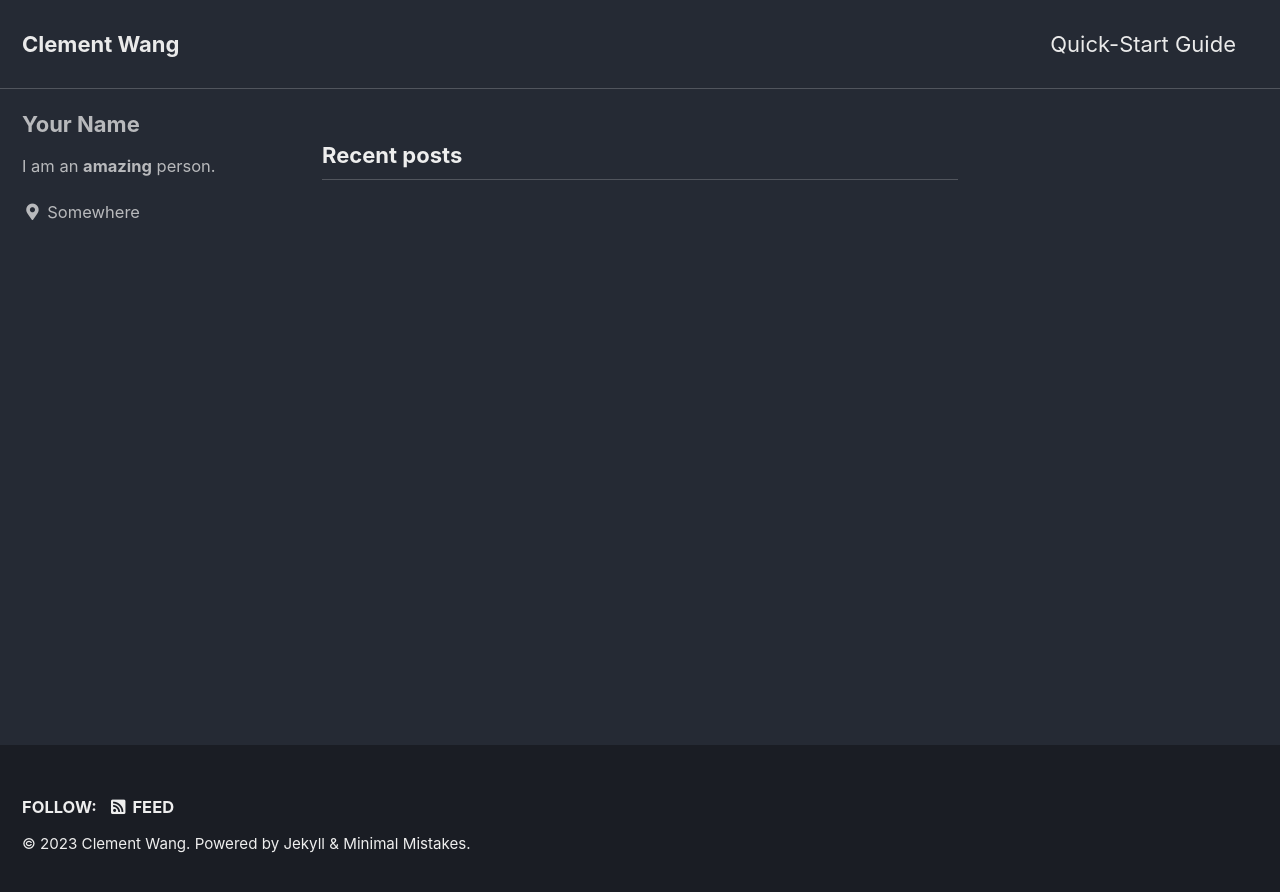
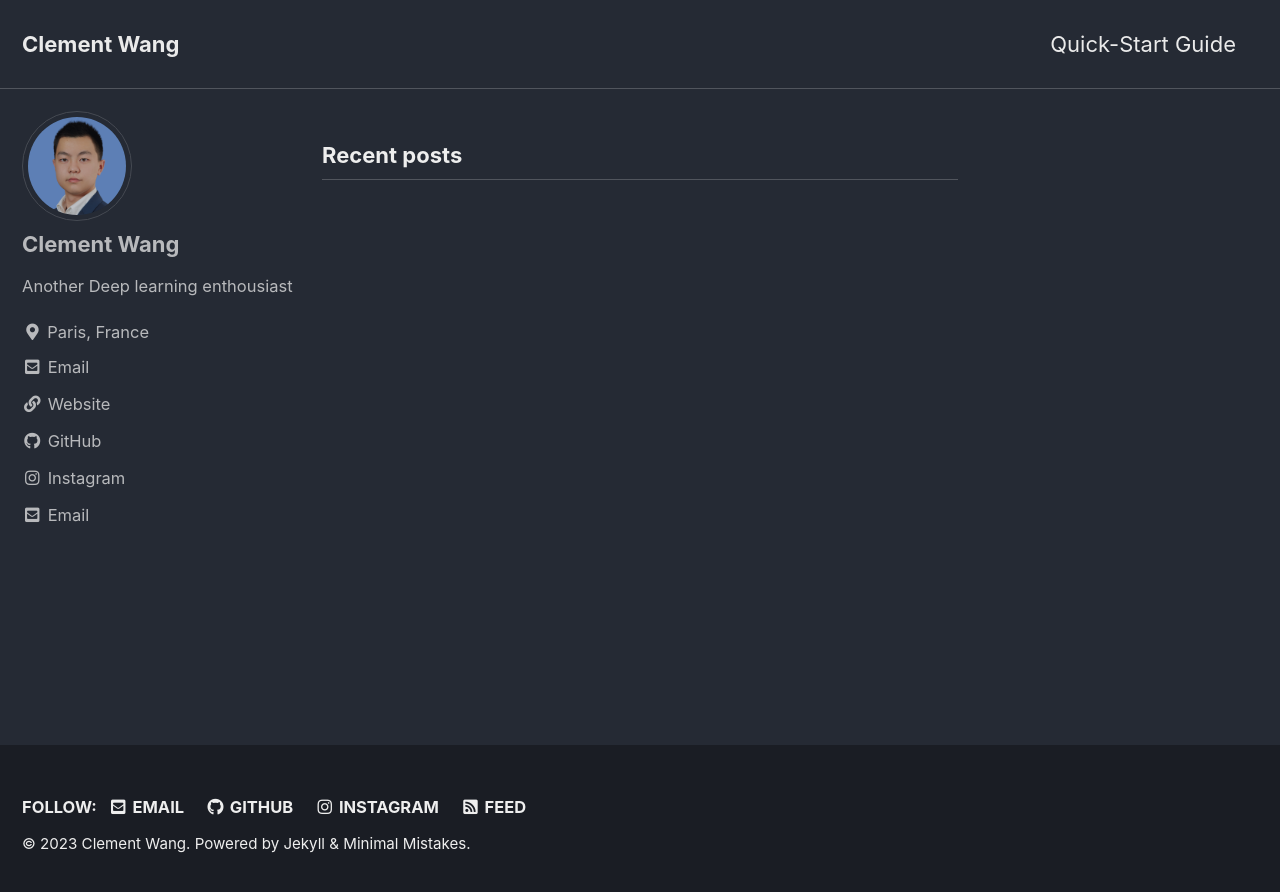
Before and after one commit to clementw168/clementw168.github.io, a Jekyll site: the page built from index.html, in a window 1280 px wide. Shown: the top 892 px of the page. Built offline with Jekyll 4.4.1, drawn with Linux system fonts in a browser that asks for light colours; cached includes are drawn as plain includes; the list of posts is cut into pages by our own code.

Commit message:
feat: front page

```diff
--- a/_config.yml
+++ b/_config.yml
@@ -103,18 +103,18 @@
 
 # Site Author
 author:
-  name: "Your Name"
-  avatar: # path of avatar image, e.g. "/assets/images/bio-photo.jpg"
-  bio: "I am an **amazing** person."
-  location: "Somewhere"
-  email:
+  name: "Clement Wang"
+  avatar: /assets/images/avatar-clement.png # path of avatar image, e.g. "/assets/images/bio-photo.jpg"
+  bio: "Another Deep learning enthousiast"
+  location: "Paris, France"
+  email: clementwang.pro@gmail.com
   links:
     - label: "Email"
       icon: "fas fa-fw fa-envelope-square"
-      # url: "mailto:your.name@email.com"
+      url: "mailto:clementwang.pro@gmail.com"
     - label: "Website"
       icon: "fas fa-fw fa-link"
-      # url: "https://your-website.com"
+      url: "https://clementw168.github.io/"
     - label: "Twitter"
       icon: "fab fa-fw fa-twitter-square"
       # url: "https://twitter.com/"
@@ -123,14 +123,17 @@
       # url: "https://facebook.com/"
     - label: "GitHub"
       icon: "fab fa-fw fa-github"
-      # url: "https://github.com/"
+      url: "https://github.com/clementw168"
     - label: "Instagram"
       icon: "fab fa-fw fa-instagram"
-      # url: "https://instagram.com/"
+      url: "https://www.instagram.com/clement_wang_/"
 
 # Site Footer
 footer:
   links:
+    - label: "Email"
+      icon: "fas fa-fw fa-envelope-square"
+      url: "mailto:clementwang.pro@gmail.com"
     - label: "Twitter"
       icon: "fab fa-fw fa-twitter-square"
       # url:
@@ -139,7 +142,7 @@
       # url:
     - label: "GitHub"
       icon: "fab fa-fw fa-github"
-      # url:
+      url: "https://github.com/clementw168"
     - label: "GitLab"
       icon: "fab fa-fw fa-gitlab"
       # url:
@@ -148,7 +151,7 @@
       # url:
     - label: "Instagram"
       icon: "fab fa-fw fa-instagram"
-      # url:
+      url: "https://www.instagram.com/clement_wang_/"
 
 # Reading Files
 include:
```
